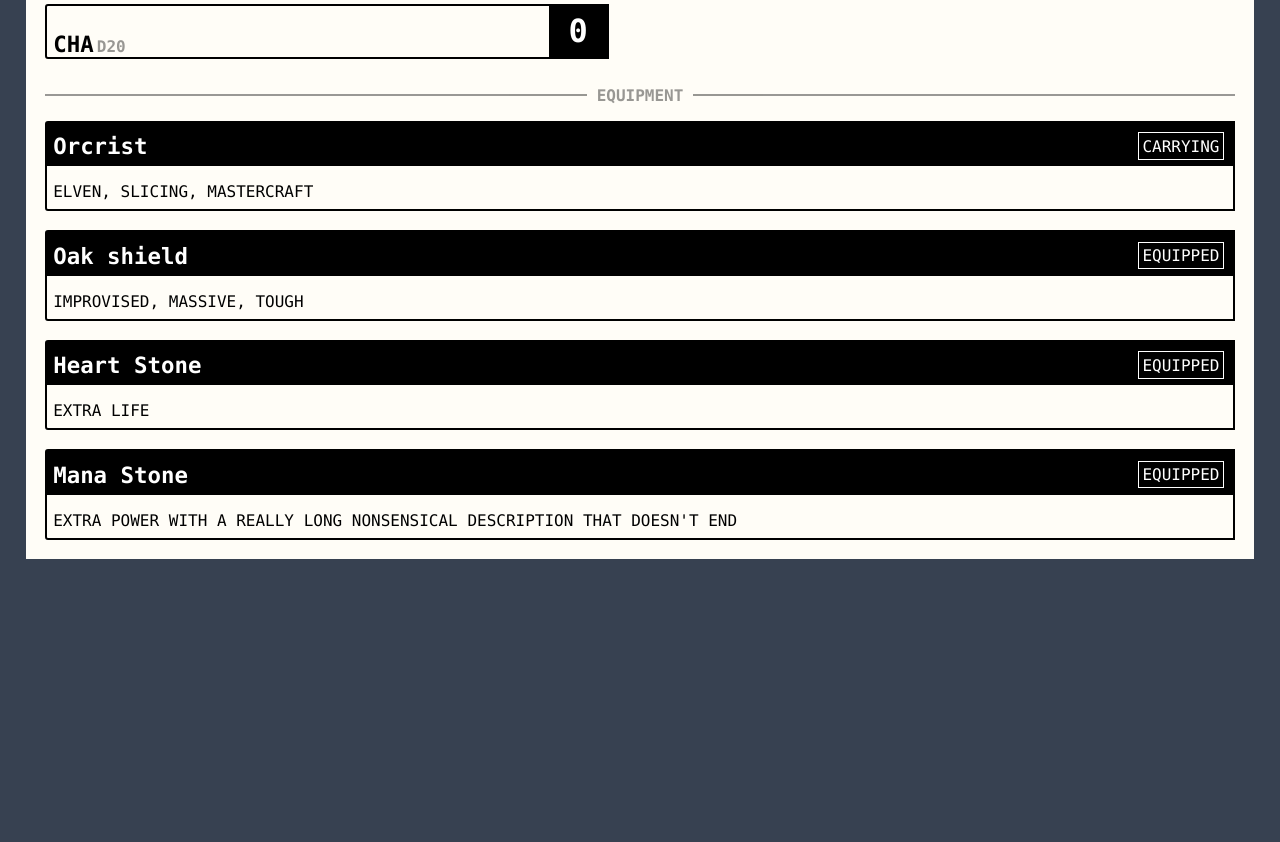
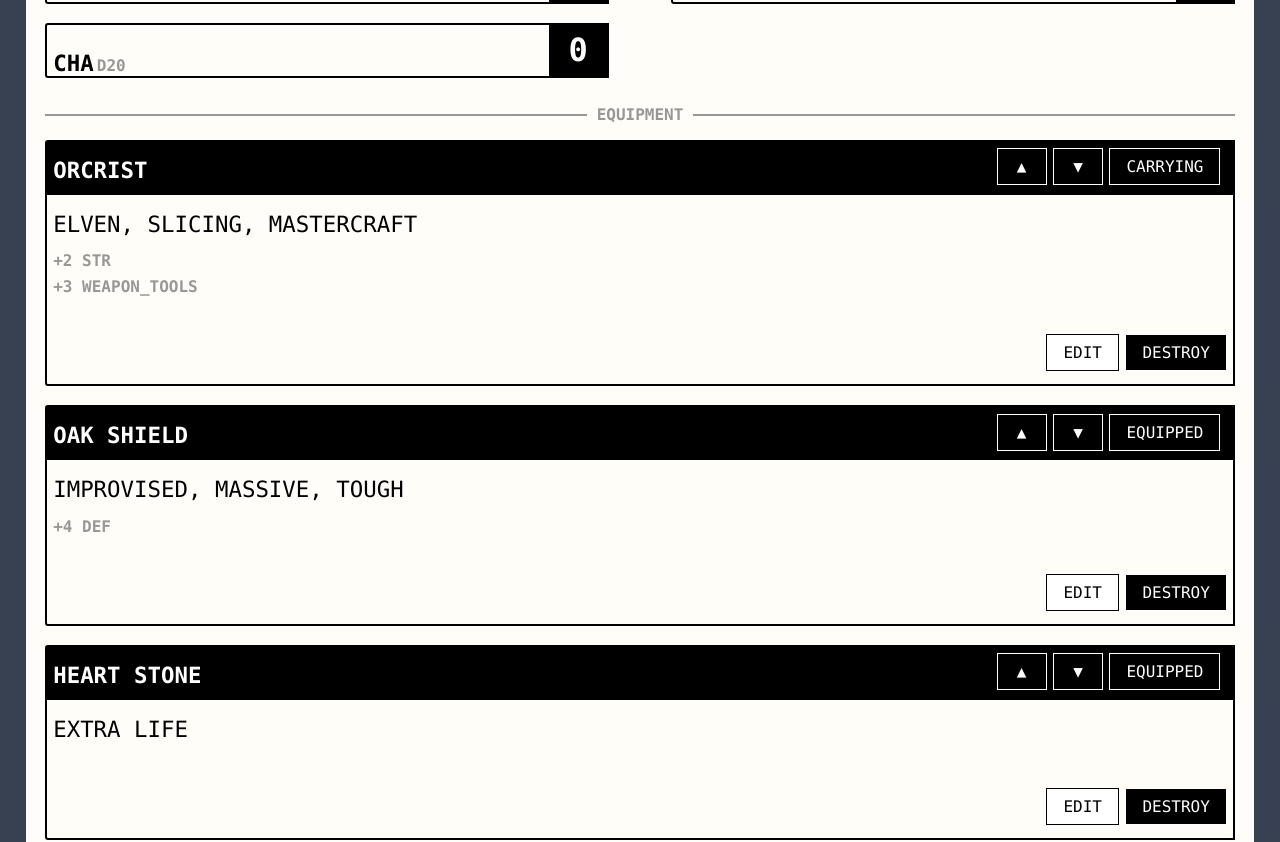
Before and after one commit to Swendude/icrpgme-sheet, a React (Create React App) app: page / in a window 1280 px wide. Shown: the part 740-1582 px from the top of the page. Before the commit the page ends 1350 px from the top, so only its background shows below. Built offline with nearby package versions, Linux system fonts and the light colour scheme.

Commit message:
More item functionality.

```diff
--- a/package.json
+++ b/package.json
@@ -15,8 +15,10 @@
     "@types/styled-components": "^5.1.23",
     "install": "^0.13.0",
     "npm": "^8.5.1",
-    "react": "^17.0.2",
-    "react-dom": "^17.0.2",
+    "react": "^18.0.0",
+    "react-dnd": "^16.0.0",
+    "react-dnd-html5-backend": "^16.0.0",
+    "react-dom": "^18.0.0",
     "react-redux": "^7.2.0",
     "react-scripts": "^5.0.0",
     "styled-components": "^5.3.3",
--- a/src/App.tsx
+++ b/src/App.tsx
@@ -1,12 +1,17 @@
 import { Character } from "./features/character/Character";
 import { ThemeProvider } from "styled-components";
 import { icrpgTheme } from "./theme";
+import { HTML5Backend } from "react-dnd-html5-backend";
+import { DndProvider } from "react-dnd";
+
 function App() {
   return (
     <ThemeProvider theme={icrpgTheme}>
-      <div>
-        <Character ix={0} />
-      </div>
+      <DndProvider backend={HTML5Backend}>
+        <div>
+          <Character ix={0} />
+        </div>
+      </DndProvider>
     </ThemeProvider>
   );
 }
--- a/src/features/character/Character.tsx
+++ b/src/features/character/Character.tsx
@@ -60,39 +60,63 @@ export const Character = (props: { ix: number }) => {
 
       <CardBlock area="stats">
         <CardSpacer title="STATS" />
-        <StatRow label="STR" extra="D20" value={character.innate.stats.str} />
-        <StatRow label="DEX" extra="D20" value={character.innate.stats.dex} />
-        <StatRow label="CON" extra="D20" value={character.innate.stats.con} />
-        <StatRow label="WIS" extra="D20" value={character.innate.stats.wis} />
-        <StatRow label="INT" extra="D20" value={character.innate.stats.int} />
-        <StatRow label="CHA" extra="D20" value={character.innate.stats.cha} />
+        <StatRow
+          label="STR"
+          extra="D20"
+          value={character.calculatedAttrs.final.stats.str}
+        />
+        <StatRow
+          label="DEX"
+          extra="D20"
+          value={character.calculatedAttrs.final.stats.dex}
+        />
+        <StatRow
+          label="CON"
+          extra="D20"
+          value={character.calculatedAttrs.final.stats.con}
+        />
+        <StatRow
+          label="WIS"
+          extra="D20"
+          value={character.calculatedAttrs.final.stats.wis}
+        />
+        <StatRow
+          label="INT"
+          extra="D20"
+          value={character.calculatedAttrs.final.stats.int}
+        />
+        <StatRow
+          label="CHA"
+          extra="D20"
+          value={character.calculatedAttrs.final.stats.cha}
+        />
       </CardBlock>
       <CardBlock area="effort">
         <CardSpacer title="EFFORT" />
         <StatRow
           label="BASIC"
           extra="D4"
-          value={character.innate.effort.basic}
+          value={character.calculatedAttrs.final.effort.basic}
         />
         <StatRow
           label="WEAPON"
           extra="D6"
-          value={character.innate.effort.weapon_tools}
+          value={character.calculatedAttrs.final.effort.weapon_tools}
         />
         <StatRow
           label="SPECIAL"
           extra="D8"
-          value={character.innate.effort.guns}
+          value={character.calculatedAttrs.final.effort.guns}
         />
         <StatRow
           label="MAGIC"
           extra="D10"
-          value={character.innate.effort.energy_magic}
+          value={character.calculatedAttrs.final.effort.energy_magic}
         />
         <StatRow
           label="ULTIMATE"
           extra="D12"
-          value={character.innate.effort.ultimate}
+          value={character.calculatedAttrs.final.effort.ultimate}
         />
       </CardBlock>
       <CardBlock area="equipment">
--- a/src/features/character/ClickableBox.tsx
+++ b/src/features/character/ClickableBox.tsx
@@ -1,16 +1,25 @@
 import styled from "styled-components";
 
-export const ClickableBox = styled.div`
+interface ClickableBoxProps {
+  inverse?: boolean;
+}
+
+export const ClickableBox = styled.div<ClickableBoxProps>`
   border: 1px solid;
-  border-color: white;
-  padding: 0.2rem;
-  margin: 0.2rem;
+  border-color: ${(props) => (props.inverse ? "black" : "white")};
+  background-color: ${(props) => (props.inverse ? "white" : "black")};
+  color: ${(props) => (props.inverse ? "black" : "white")};
+  padding: 0.5rem 1rem 0.5rem 1rem;
+  margin-right: 0.4rem;
+  margin-bottom: 0.4rem;
   font-size: ${(props) => props.theme.fontMd};
+  min-width: 1rem;
+  text-align: center;
 
   &&:hover {
-    border-color: black;
-    color: black;
-    background-color: white;
+    border-color: ${(props) => (props.inverse ? "white" : "black")};
+    color: ${(props) => (props.inverse ? "white" : "black")};
+    background-color: ${(props) => (props.inverse ? "black" : "white")};
     cursor: pointer;
   }
 `;
--- a/src/features/character/ItemRow.tsx
+++ b/src/features/character/ItemRow.tsx
@@ -1,9 +1,10 @@
-import { Item } from "./characterSlice";
+import { Item, Stats, Effort } from "./characterSlice";
 import styled from "styled-components";
 import ClickableBox from "./ClickableBox";
 import { switchItem } from "./characterSlice";
-import { AppDispatch } from "../../app/store";
-import { useDispatch } from "react-redux";
+import { useDrag } from "react-dnd";
+import { useAppDispatch } from "../../app/hooks";
+
 interface ItemRowProps {
   item: Item;
   ix: number;
@@ -15,6 +16,7 @@ const Container = styled.div`
   flex-direction: column;
   color: black;
   margin: 0rem 1.2rem 1.2rem 1.2rem;
+
   border: 2px solid #000000;
   border-radius: ${({ theme }) =>
     `${theme.borderRadius} 0 0 ${theme.borderRadius}`};
@@ -32,18 +34,47 @@ const Header = styled.div`
 const Title = styled.h3`
   margin: 0;
   font-size: ${(props) => props.theme.fontLg};
+  flex-grow: 1;
+  text-transform: uppercase;
 `;
 
 const Description = styled.p`
-  margin: 1rem 0rem 0.5rem 0.4rem;
+  margin: 1rem 0rem 0.5rem 0rem;
+  font-size: ${(props) => props.theme.fontLg};
+`;
+
+const Content = styled.div`
+  display: flex;
+  flex-direction: column;
+  gap: 0.4rem;
+  align-items: flex-start;
+  padding-left: 0.4rem;
+  padding-bottom: 0.4rem;
+`;
+const ButtonRow = styled.div`
+  display: flex;
+  margin-top: 2rem;
+  justify-content: flex-end;
+  width: 100%;
+`;
+
+const StatRow = styled.div`
+  /* background-color: black; */
+  color: black;
+  font-size: ${(props) => props.theme.fontMd};
+  opacity: 0.4;
+  font-weight: bold;
+  /* padding: 0.4rem; */
 `;
 
 const ItemRow = ({ item, ix, char_ix }: ItemRowProps) => {
-  const dispatch = useDispatch();
+  const dispatch = useAppDispatch();
   return (
     <Container>
       <Header>
         <Title>{item.name}</Title>
+        <ClickableBox>▲</ClickableBox>
+        <ClickableBox>▼</ClickableBox>
         <ClickableBox
           onClick={() => {
             dispatch(switchItem({ item_ix: ix, char_ix }));
@@ -52,7 +83,27 @@ const ItemRow = ({ item, ix, char_ix }: ItemRowProps) => {
           {item.equipped ? "EQUIPPED" : "CARRYING"}
         </ClickableBox>
       </Header>
-      <Description>{item.description}</Description>
+      <Content>
+        <Description>{item.description}</Description>
+        {Object.keys(item.stats)
+          .filter((key: string) => item.stats[key as keyof Stats] !== 0)
+          .map((key) => (
+            <StatRow>
+              +{item.stats[key as keyof Stats]} {key.toLocaleUpperCase()}
+            </StatRow>
+          ))}
+        {Object.keys(item.effort)
+          .filter((key: string) => item.effort[key as keyof Effort] !== 0)
+          .map((key) => (
+            <StatRow>
+              +{item.effort[key as keyof Effort]} {key.toLocaleUpperCase()}
+            </StatRow>
+          ))}
+        <ButtonRow>
+          <ClickableBox inverse={true}>EDIT</ClickableBox>
+          <ClickableBox>DESTROY</ClickableBox>
+        </ButtonRow>
+      </Content>
     </Container>
   );
 };
--- a/src/features/character/characterSlice.tsx
+++ b/src/features/character/characterSlice.tsx
@@ -10,7 +10,7 @@ export type CharacterHealth =
   | { state: "Dying"; counter: toRoll }
   | { state: "Dead" };
 
-interface Stats {
+export interface Stats {
   str: number;
   dex: number;
   con: number;
@@ -20,7 +20,7 @@ interface Stats {
   def: number;
 }
 
-interface Effort {
+export interface Effort {
   basic: number;
   weapon_tools: number;
   guns: number;
@@ -80,7 +80,7 @@ const finalAttrs = (char: Character): Attributes =>
   [
     char.innate,
     ...char.abilities,
-    ...char.items,
+    ...char.items.filter((item) => item.equipped),
     ...char.augments,
     ...char.powers,
   ].reduce(addAttributes);
```
